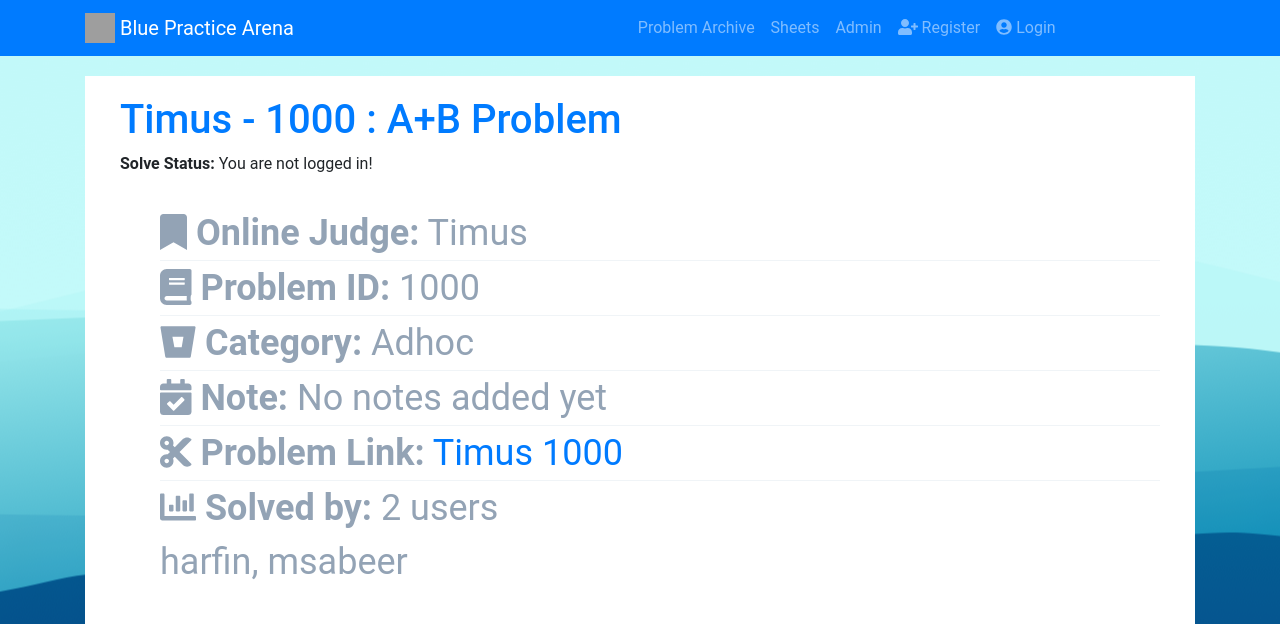
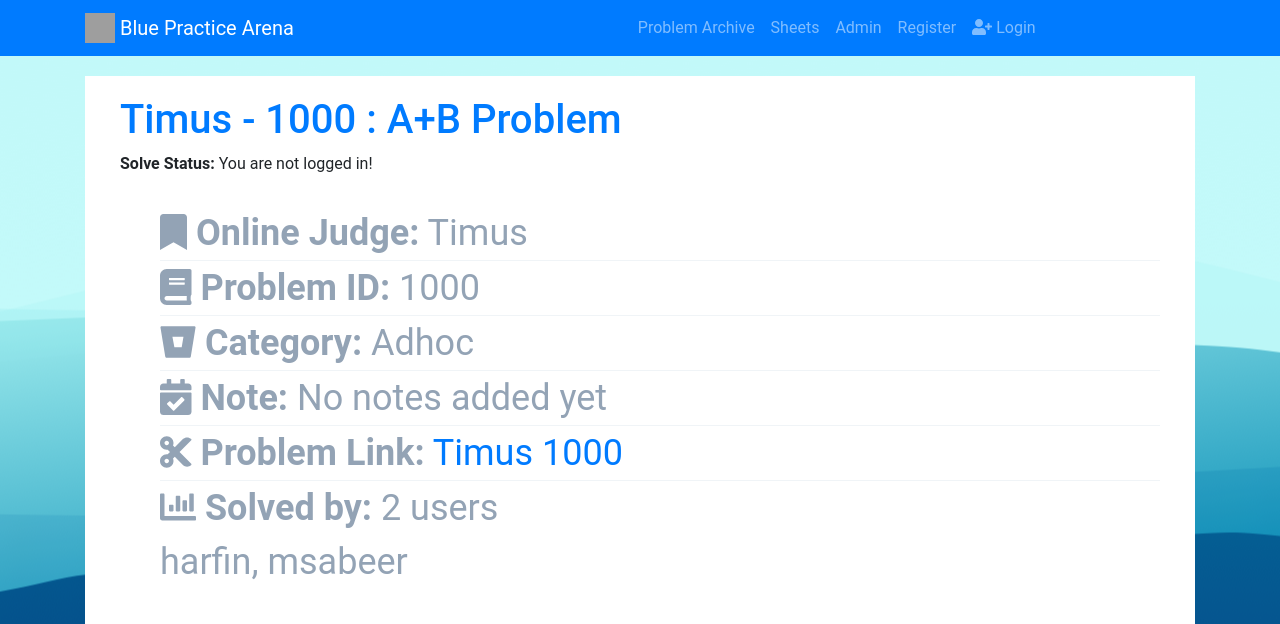
Before and after one commit to m-s-abeer/BSA, a Django app: a page that uses Blue/templates/base.html in a window 1280 px wide. Shown: the top 624 px of the page. Run offline with Django 3.2, Linux system fonts and the light colour scheme; data comes from the database, SQL or seed files in the repository; both versions use the stored data as it was after the commit; some libraries are stand-ins or nearby versions; grey boxes are pictures that could not be loaded.

Commit message:
minor update

```diff
--- a/Blue/templates/base.html
+++ b/Blue/templates/base.html
@@ -47,8 +47,8 @@
               {% if user.is_authenticated %}
               <a class="nav-item nav-link" href="{% url 'profiles:logout' %}"><i class="fas fa-sign-out-alt"></i> Logout</a>
               {% else %}
-              <a class="nav-item nav-link" href="{% url 'profiles:register' %}"><i class="fas fa-user-plus"></i> Register</a>
-              <a class="nav-item nav-link" href="{% url 'profiles:login' %}"><i class="fas fa-user-circle"></i> Login</a>
+              <a class="nav-item nav-link" href="{% url 'profiles:register' %}"> Register</a>
+              <a class="nav-item nav-link" href="{% url 'profiles:login' %}"><i class="fas fa-user-plus"></i> Login</a>
               {% endif %}
 
         </div>
```
Also changed, not shown: Blue/db.sqlite3.
